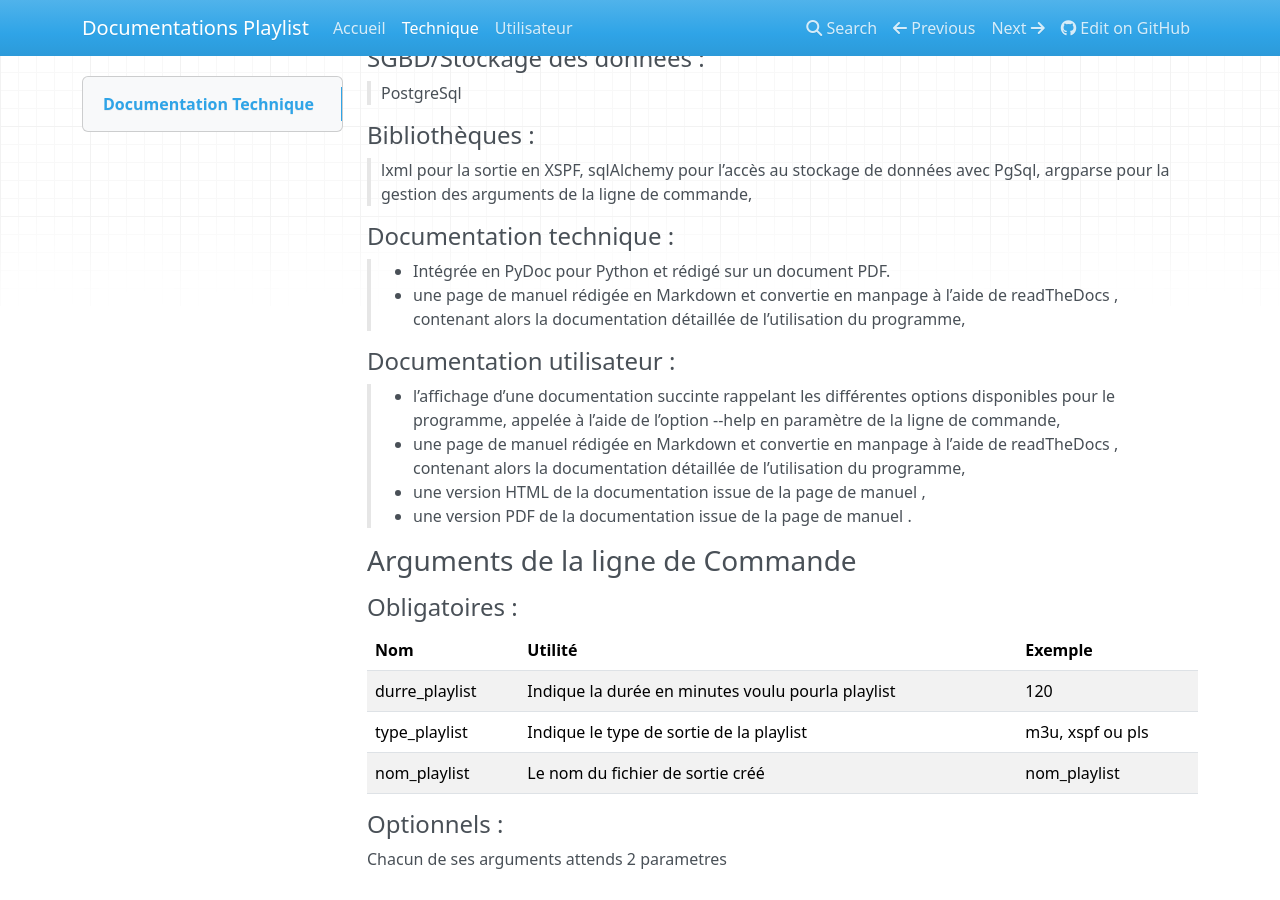
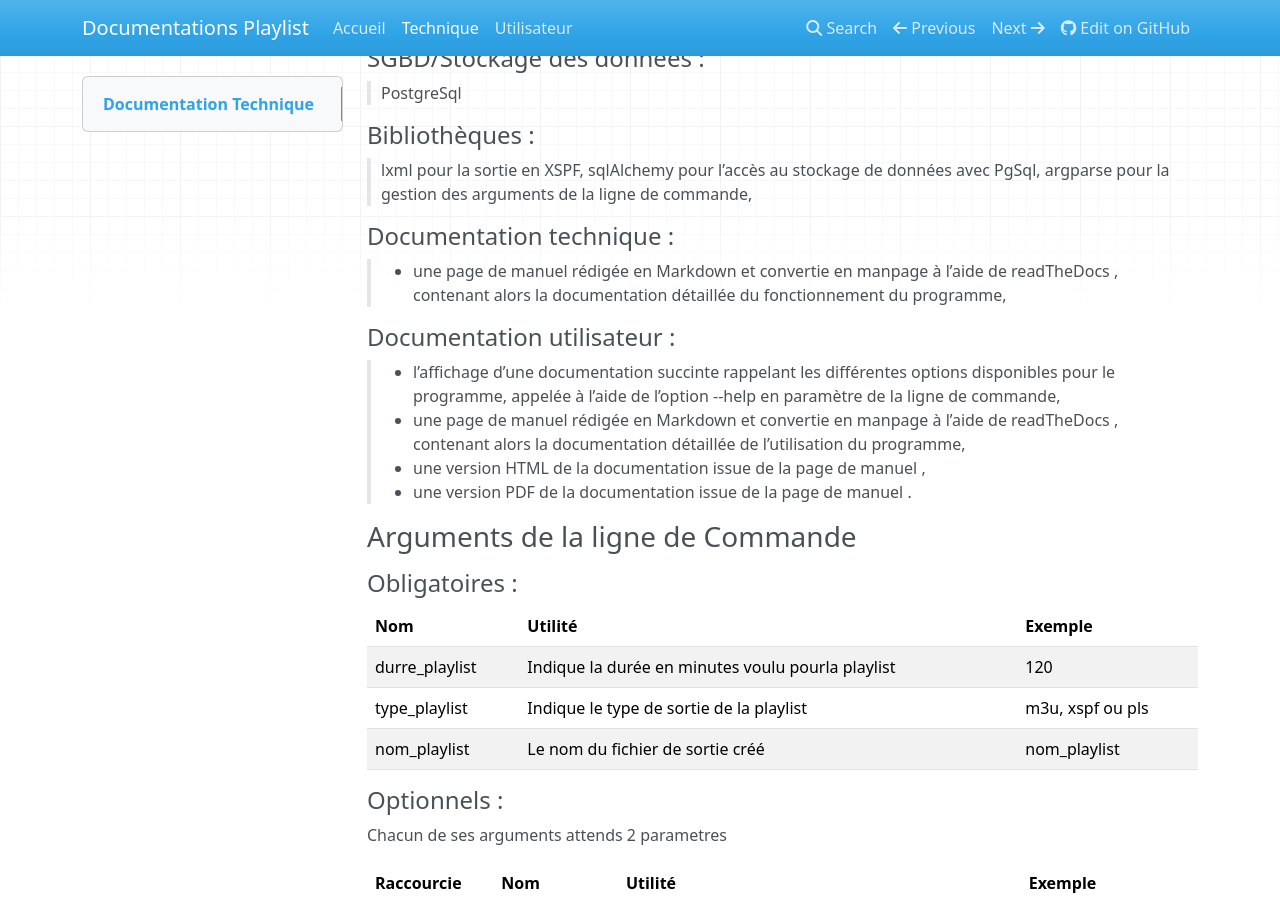
Before and after one commit to StephBlondeau/Generateur_Playlist, an MkDocs documentation site: the page built from docs/docs/tech.md, in a window 1280 px wide and 900 px high, scrolled down 842 px. Built offline with MkDocs 1.6.1, drawn with Linux system fonts in a browser that asks for light colours; nearby versions of some CDN libraries; old or Windows-style settings are respelled for this version of MkDocs.

```diff
--- a/docs/docs/tech.md
+++ b/docs/docs/tech.md
@@ -33,8 +33,7 @@ donc créé un outil de génération de playlist musicale pour lui faciliter le
 > lxml pour la sortie en XSPF, sqlAlchemy pour l’accès au stockage de données avec PgSql, argparse  pour la gestion des arguments de la ligne de commande,
 ####Documentation technique :
 >
-* Intégrée en PyDoc pour Python et rédigé sur un document PDF.
-* une page de manuel rédigée en Markdown et convertie en manpage à l’aide de readTheDocs , contenant alors la documentation détaillée de l’utilisation du programme,
+* une page de manuel rédigée en Markdown et convertie en manpage à l’aide de readTheDocs , contenant alors la documentation détaillée du fonctionnement du programme,
 ####Documentation utilisateur :
 >
 * l’affichage d’une documentation succinte rappelant les différentes options disponibles pour le programme, appelée à l’aide de l’option --help en paramètre de la ligne de commande,
```
Also changed, not shown: docs/docs/index.md (+2 -0 lines), docs/docs/util.md (+2 -2 lines), docs/site/404.html, docs/site/img/playlist_1.png (added), docs/site/index.html, docs/site/tech/index.html (added), docs/site/util/index.html (added).
